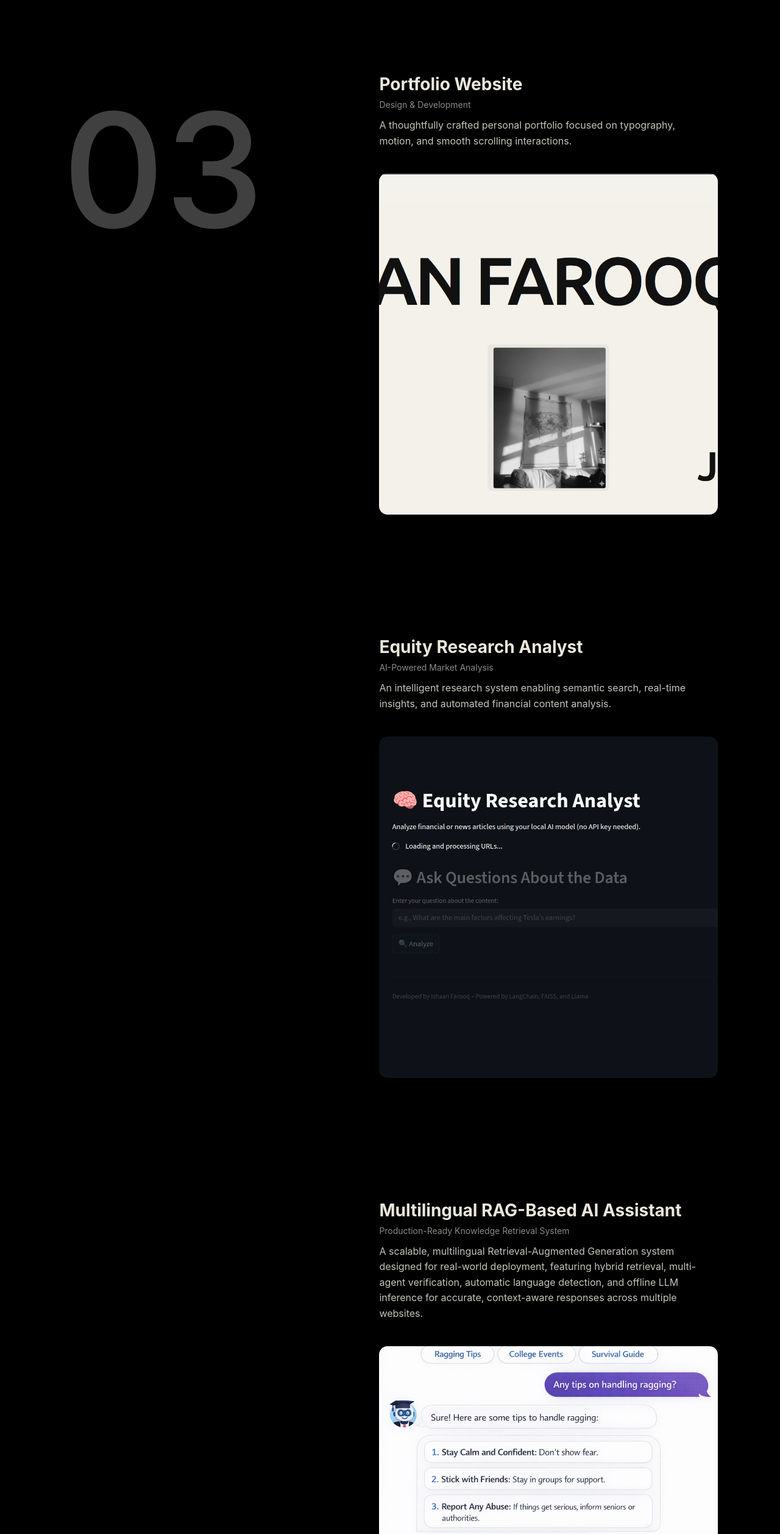
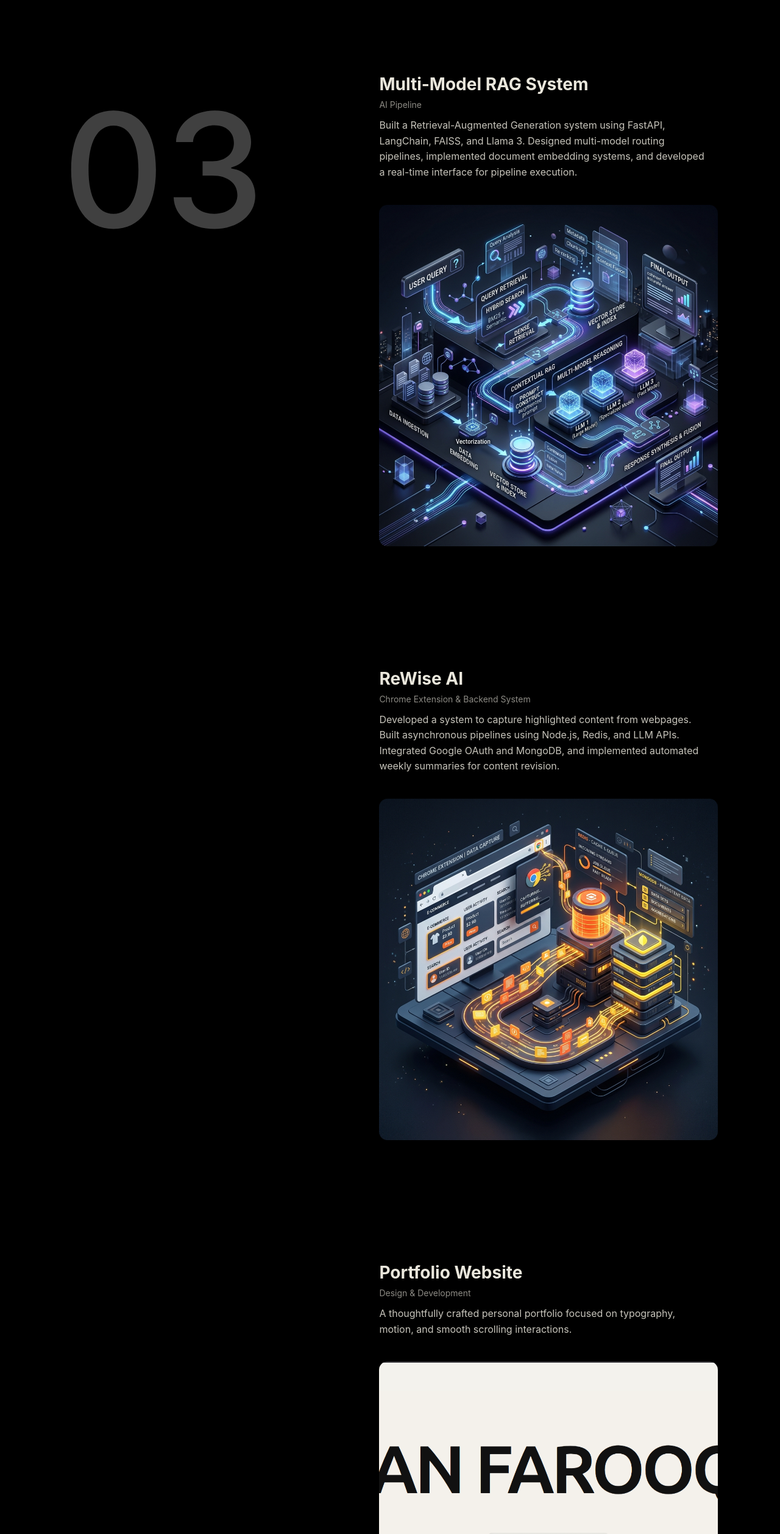
Before and after one commit to ishaaanfarooq/Portfolio-ishaN, a Next.js app: page / in a window 1280 px wide. Shown: the part 3880-6396 px from the top of the page at 61% size. Built offline with nearby package versions, Linux system fonts and the light colour scheme.

Commit message:
updated the project

```diff
--- a/components/Works/Works.jsx
+++ b/components/Works/Works.jsx
@@ -6,30 +6,30 @@ import "./Works.css";
 const PROJECTS = [
   {
     id: "01",
+    title: "Multi-Model RAG System",
+    subtitle: "AI Pipeline",
+    description:
+      "Built a Retrieval-Augmented Generation system using FastAPI, LangChain, FAISS, and Llama 3. Designed multi-model routing pipelines, implemented document embedding systems, and developed a real-time interface for pipeline execution.",
+    image: "/multi_model_rag.png",
+    github: "https://github.com/ishaaanfarooq/Multi-Model-RAG",
+  },
+  {
+    id: "02",
+    title: "ReWise AI",
+    subtitle: "Chrome Extension & Backend System",
+    description:
+      "Developed a system to capture highlighted content from webpages. Built asynchronous pipelines using Node.js, Redis, and LLM APIs. Integrated Google OAuth and MongoDB, and implemented automated weekly summaries for content revision.",
+    image: "/rewise_ai.png",
+    github: "https://github.com/ishaaanfarooq/ReWise.AI",
+  },
+  {
+    id: "03",
     title: "Portfolio Website",
     subtitle: "Design & Development",
     description:
       "A thoughtfully crafted personal portfolio focused on typography, motion, and smooth scrolling interactions.",
     image: "/ishanproject_1.png",
     github: "https://github.com/ishaaanfarooq/Portfolio-ishaN.git",
-  },
-  {
-    id: "02",
-    title: "Equity Research Analyst",
-    subtitle: "AI-Powered Market Analysis",
-    description:
-      "An intelligent research system enabling semantic search, real-time insights, and automated financial content analysis.",
-    image: "/ishanproject-2.png",
-    github: "https://github.com/ishaaanfarooq/Equity-Research-Analyst",
-  },
-  {
-    id: "03",
-    title: "Multilingual RAG-Based AI Assistant",
-    subtitle: "Production-Ready Knowledge Retrieval System",
-    description:
-      "A scalable, multilingual Retrieval-Augmented Generation system designed for real-world deployment, featuring hybrid retrieval, multi-agent verification, automatic language detection, and offline LLM inference for accurate, context-aware responses across multiple websites.",
-    image: "/ishanProj-3.png",
-    github: "https://github.com/ishaaanfarooq/College-Website-RAG-Chatbot",
   },
 ];
 
```
Also changed, not shown: public/multi_model_rag.png (added), public/rewise_ai.png (added).
